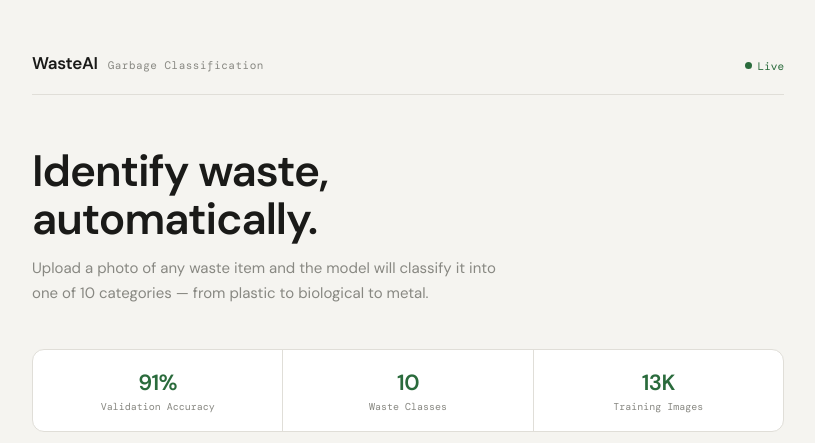
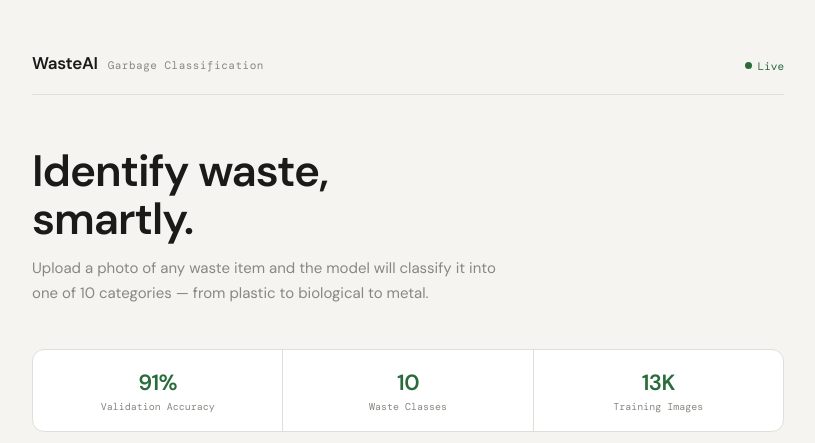
Before and after one commit to Manvithtech07/CNN-Lab, a Python web app: template CNN Project/templates/index.html in a window 1280 px wide. Shown: the top 443 px of the page, without its empty margins (232-1047 px from the left). Run offline with Jinja, Linux system fonts and the light colour scheme; the template is opened without the code that fills it, so the values that code supplies are empty.

Commit message:
deploy fix

```diff
--- a/CNN Project/requirements.txt
+++ b/CNN Project/requirements.txt
@@ -1,6 +1,6 @@
 fastapi
 uvicorn
-tensorflow
+tensorflow-cpu==2.15.0
 numpy
 pillow
 python-multipart
--- a/CNN Project/templates/index.html
+++ b/CNN Project/templates/index.html
@@ -84,7 +84,7 @@
     </header>
 
     <div class="hero">
-      <h1>Identify waste,<br>automatically.</h1>
+      <h1>Identify waste,<br>smartly.</h1>
       <p>Upload a photo of any waste item and the model will classify it into one of 10 categories — from plastic to biological to metal.</p>
     </div>
 
```
